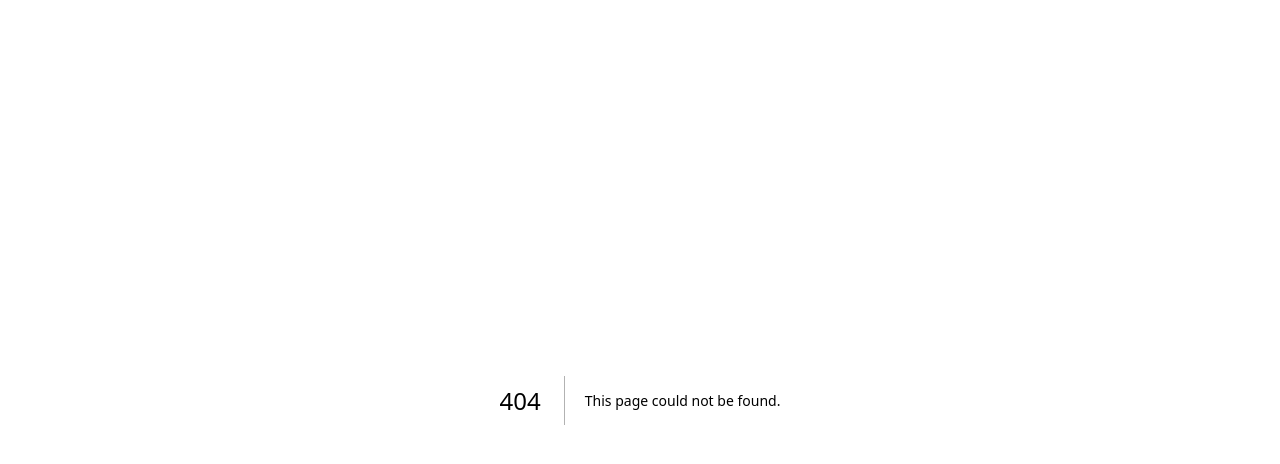
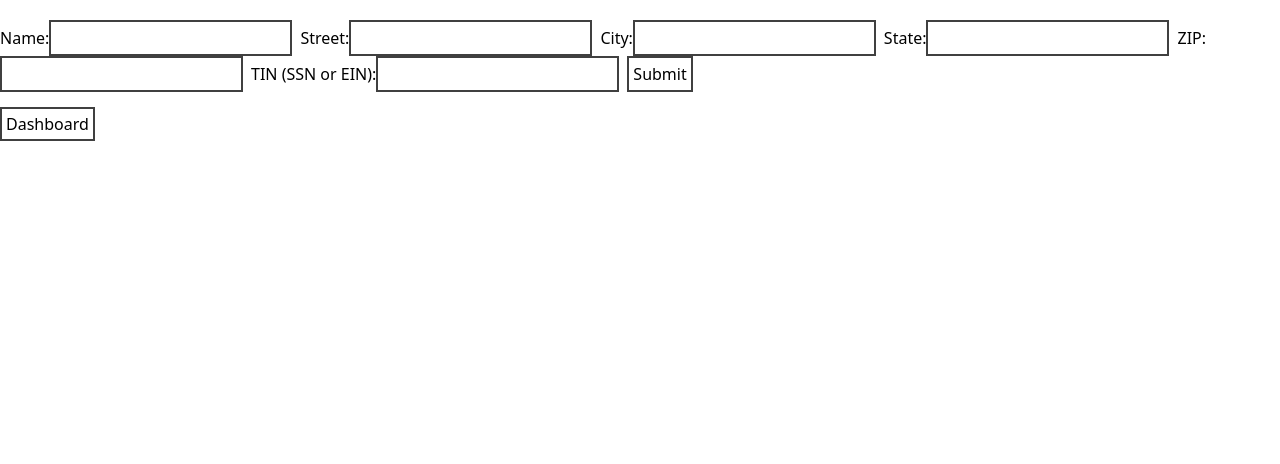
Before and after one commit to joshmcmullin/1099easy_v2, a Next.js app in the folder client/: page /add_entity in a window 1280 px wide. Before the commit this address had no page. Shown: the top 464 px of the page. Built offline with nearby package versions, Linux system fonts and the light colour scheme.

Commit message:
Add 'Add Entity' button to dashboard. Create add_entity.jsx and add_entity webpage. Connection add_entity webpage to database to allow users to add entities.

```diff
--- /dev/null
+++ b/client/pages/add_entity.tsx
@@ -0,0 +1,138 @@
+import React, { useState, ChangeEvent, FormEvent } from 'react';
+import Link from 'next/link';
+import axios from 'axios';
+import { useRouter } from 'next/router';
+
+export default function AddEntity() {
+    const router = useRouter();
+    const [formData, setFormData] = useState({
+        name: '',
+        street: '',
+        city: '',
+        state: '',
+        zip: '',
+        entity_tin: '',
+    });
+
+    const handleChange = (e: ChangeEvent<HTMLInputElement>) => {
+        setFormData({ ...formData, [e.target.name]: e.target.value });
+    };
+
+    const handleEntityTINChange = (e: ChangeEvent<HTMLInputElement>) => {
+        const { value } = e.target;
+        let digits = value.replace(/\D/g, ''); // Strip all non-digits
+        let formattedInput = '';
+
+        // Split the digits based on their position and add dashes appropriately
+        for (let i = 0; i < digits.length; i++) {
+            if (i === 3 || i === 5) {
+                formattedInput += '-';
+            }
+            formattedInput += digits[i];
+        }
+
+        // Limit the length of digits to match SSN format (9 digits max)
+        if (formattedInput.length > 11) {
+            formattedInput = formattedInput.slice(0, 11);
+        }
+
+        // Update the state with the newly formatted input
+        setFormData({ ...formData, entity_tin: formattedInput });
+    };
+
+    const handleSubmit = async (e: FormEvent<HTMLFormElement>) => {
+        e.preventDefault();
+        const token = localStorage.getItem('token');
+        if (!token) {
+            console.error("No token found!");
+            alert("You are not logged in!");
+            return;
+        }
+        const config = {
+            headers: {
+                'Authorization': `Bearer ${token}`
+            }
+        }
+        if (formData.name === '') {
+            console.error("Name cannot be left blank!");
+            alert("Name cannot be left blank!");
+            return;
+        }
+        if (formData.street === '') {
+            console.log("Street cannot be left blank!");
+            alert("Street cannot be left blank!");
+            return;
+        }
+        if (formData.city === '') {
+            console.error("City cannot be left blank!");
+            alert("City cannot be left blank!");
+            return;
+        }
+        if (formData.state === '') {
+            console.log("State cannot be left blank!");
+            alert("State cannot be left blank!");
+            return;
+        }
+        if (formData.state.length !== 2) {
+            console.log("State should only be two characters!");
+            alert("State should only be 2 characters!");
+            return;
+        }
+        if (formData.zip === '') {
+            console.error("ZIP cannot be left blank!");
+            alert("ZIP cannot be left blank!");
+            return;
+        }
+        if (formData.entity_tin === '') {
+            console.log("TIN cannot be left blank!");
+            alert("TIN cannot be left blank!");
+            return;
+        }
+        try {
+            const response = await axios.post('http://localhost:8080/api/add_entity', formData, config);
+            console.log('Server Response:', response.data);
+            router.push('/dashboard');
+        } catch (error) {
+            if (axios.isAxiosError(error) && error.response) {
+                console.error("Error sending data:", error.response.data);
+            } else if (error instanceof Error) {
+                console.error('Error sending data:', error.message);
+            } else {
+                console.error('Unexpected error:', error);
+            }
+        }
+    };
+
+    return (
+        <div>
+            <form className="my-5" onSubmit={handleSubmit}>
+                <label>
+                    Name:
+                    <input type="text" name="name" value={formData.name} onChange={handleChange} className="p-1 mr-2 border-2 border-neutral-700"/>
+                </label>
+                <label>
+                    Street:
+                    <input type="text" name="street" value={formData.street} onChange={handleChange} className="p-1 mr-2 border-2 border-neutral-700"/>
+                </label>
+                <label>
+                    City:
+                    <input type="text" name="city" value={formData.city} onChange={handleChange} className="p-1 mr-2 border-2 border-neutral-700"/>
+                </label>
+                <label>
+                    State:
+                    <input type="text" name="state" value={formData.state} onChange={handleChange} className="p-1 mr-2 border-2 border-neutral-700"/>
+                </label>
+                <label>
+                    ZIP:
+                    <input type="text" name="zip" value={formData.zip} onChange={handleChange} className="p-1 mr-2 border-2 border-neutral-700"/>
+                </label>
+                <label>
+                    TIN (SSN or EIN):
+                    <input type="text" name="entity_tin" value={formData.entity_tin} onChange={handleEntityTINChange} className="p-1 mr-2 border-2 border-neutral-700"/>
+                </label>
+                <button type="submit" className="p-1 border-2 border-neutral-700">Submit</button>
+            </form>
+            <Link href="/dashboard" className="link-style p-1 border-2 border-neutral-700">Dashboard</Link>
+        </div>
+    );
+}
--- a/client/pages/dashboard.tsx
+++ b/client/pages/dashboard.tsx
@@ -14,6 +14,7 @@ export default function Dashboard() {
         state: string;
         zip: string;
         user_id: number;
+        entity_tin: string;
     }
 
     const router = useRouter();
@@ -62,6 +63,7 @@ export default function Dashboard() {
                         <th className="p-1 border-2 border-neutral-700">state</th>
                         <th className="p-1 border-2 border-neutral-700">zip</th>
                         <th className="p-1 border-2 border-neutral-700">user_id</th>
+                        <th className="p-1 border-2 border-neutral-700">entity_tin</th>
                     </tr>
                 </thead>
                 <tbody>
@@ -74,12 +76,14 @@ export default function Dashboard() {
                             <td className="p-1 border-2 border-neutral-700">{entity.state}</td>
                             <td className="p-1 border-2 border-neutral-700">{entity.zip}</td>
                             <td className="p-1 border-2 border-neutral-700">{entity.user_id}</td>
+                            <td className="p-1 border-2 border-neutral-700">{entity.entity_tin}</td>
                         </tr>
                     ))}
                 </tbody>
             </table>
             <div className="my-5"><Link href='/' className="link-style p-2 border-2 border-neutral-700">Home</Link></div>
             <div className="my-5"><Link href='/login' className="link-style p-2 border-2 border-neutral-700">Sign out</Link></div>
+            <div className="my-5"><Link href='/add_entity' className="link-style p-2 border-2 border-neutral-700">Add Entity</Link></div>
         </div>
     )
 }
```
Also changed, not shown: 1 other file (tests, documents, lock files or other folders).
